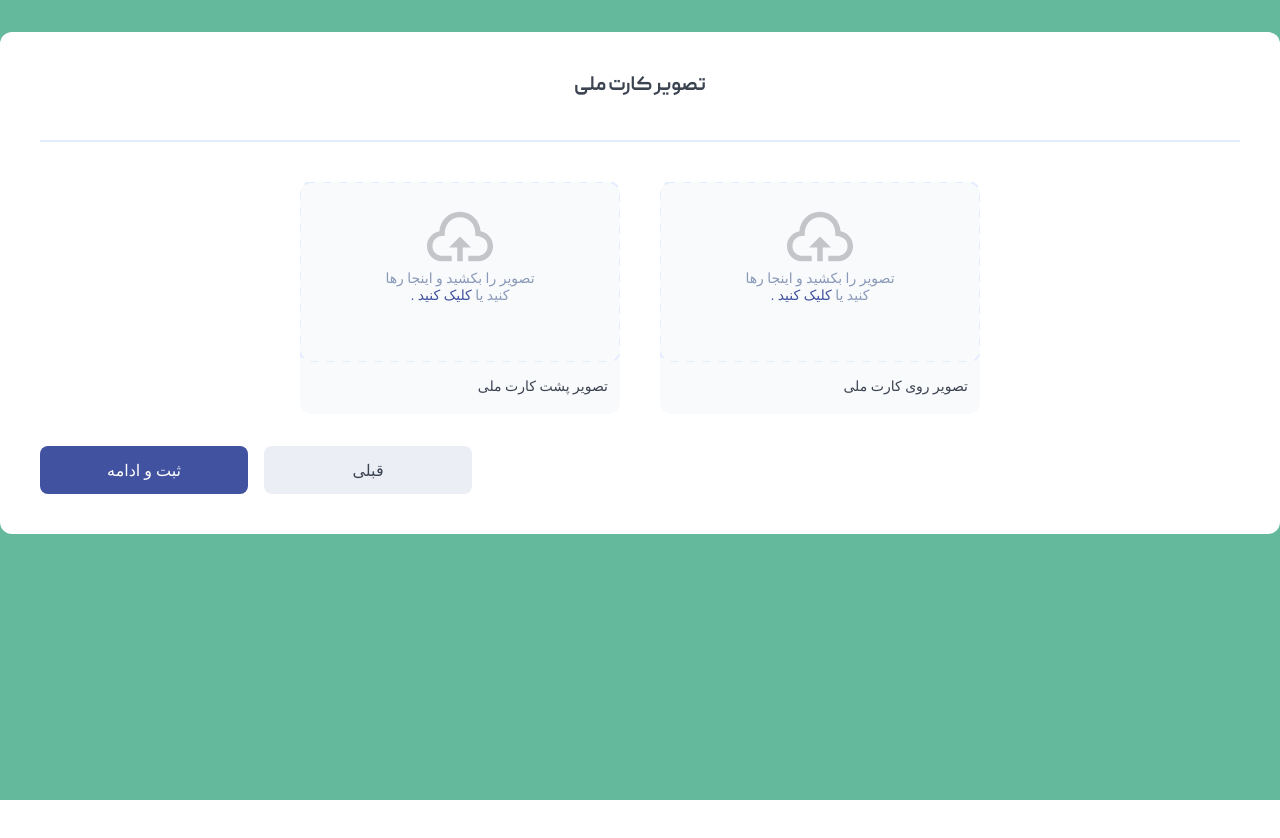
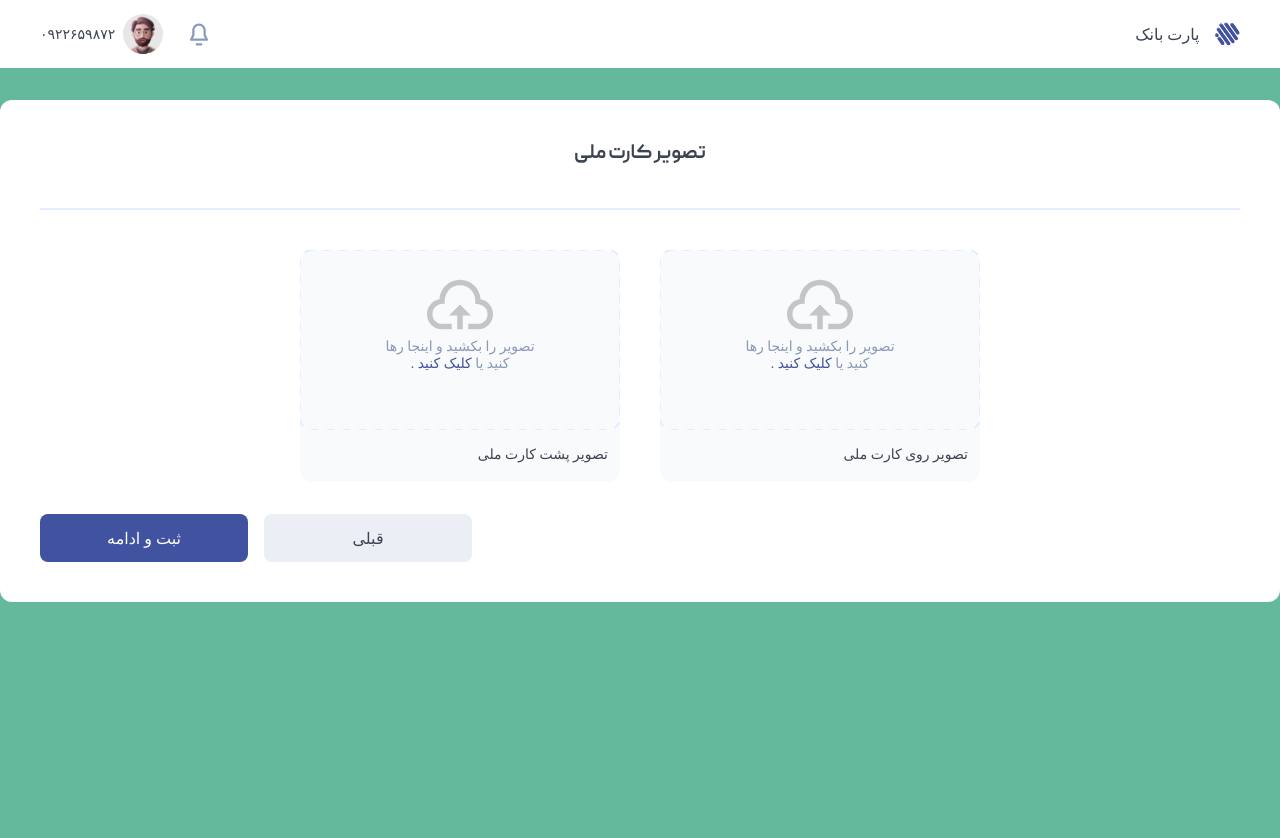
Before and after one commit to vahidefarzane/Part-bank-app, a Vue app: page / in a window 1280 px wide. Shown: the top 838 px of the page. Before the commit the page ends 800 px from the top, so only its background shows below. Built offline with nearby package versions, Linux system fonts and the light colour scheme; a web font is replaced by a local one.

Commit message:
feat: create header component

```diff
--- /dev/null
+++ b/src/components/view/the-header.vue
@@ -0,0 +1,62 @@
+<script></script>
+
+<template>
+  <header class="header">
+    <section class="header__logo">
+      <img class="header__logo_icon" src="../../assets/icons/logo.svg" alt="logo" />
+      <span class="header__logo_caption">پارت بانک</span>
+    </section>
+    <section class="header__user-info user-info">
+      <img
+        class="user-info__notification"
+        src="../../assets/icons/Notification.svg"
+        alt="notification"
+      />
+      <div class="user-info__avatar avatar">
+        <img class="avatar__image" src="../../assets/icons/avatar.svg" alt="avatar" />
+        <span class="avatar__number">۰۹۲۲۶۵۹۸۷۲</span>
+      </div>
+    </section>
+  </header>
+</template>
+
+<style lang="scss">
+.header {
+  width: 100%;
+  height: 4.25rem;
+  box-shadow: 0px 2px 8px 0px rgba(21, 0, 43, 0.05);
+  background-color: var(--color-white);
+  @include flex-box(row, space-between, center);
+  padding: 1rem 2.5rem;
+  &__logo {
+    @include flex-box(row, flex-start, center, 0.75rem);
+    &_icon {
+      width: 1.7845rem;
+      height: 1.5rem;
+    }
+    &_caption {
+      @include font-style(1rem, 400);
+      color: var(--black-500);
+    }
+  }
+  &__user-info {
+    @include flex-box(row, space-between, center, 1rem);
+  }
+  .user-info {
+    &__avatar {
+      @include flex-box(row, space-between, center, 0.5rem);
+    }
+    .avatar {
+      &__image {
+        width: 2.5rem;
+        height: 2.5rem;
+      }
+      &__number {
+        color: var(--black-500);
+        @include font-style(0.875rem,400)
+
+      }
+    }
+  }
+}
+</style>
--- a/src/pages/file-uploader-page.vue
+++ b/src/pages/file-uploader-page.vue
@@ -2,6 +2,7 @@
 import createDepositAccountWrapper from '@/components/common/create-deposit-account-wrapper.vue'
 import uploadCard from '@/components/view/upload-card.vue'
 import baseButton from '@/components/common/base-button.vue'
+import theHeader from '@/components/view/the-header.vue'
 import { ref } from 'vue'
 
 const uploadedImages = ref({
@@ -19,6 +20,9 @@ const submit = () => {
 }
 </script>
 <template>
+  <div>
+
+  <theHeader/>
   <createDepositAccountWrapper title="تصویر کارت ملی">
     <form @submit.prevent="submit">
       <div class="file-uploader__container">
@@ -41,6 +45,7 @@ const submit = () => {
       </div>
     </form>
   </createDepositAccountWrapper>
+</div>
 </template>
 
 <style lang="scss">
```
